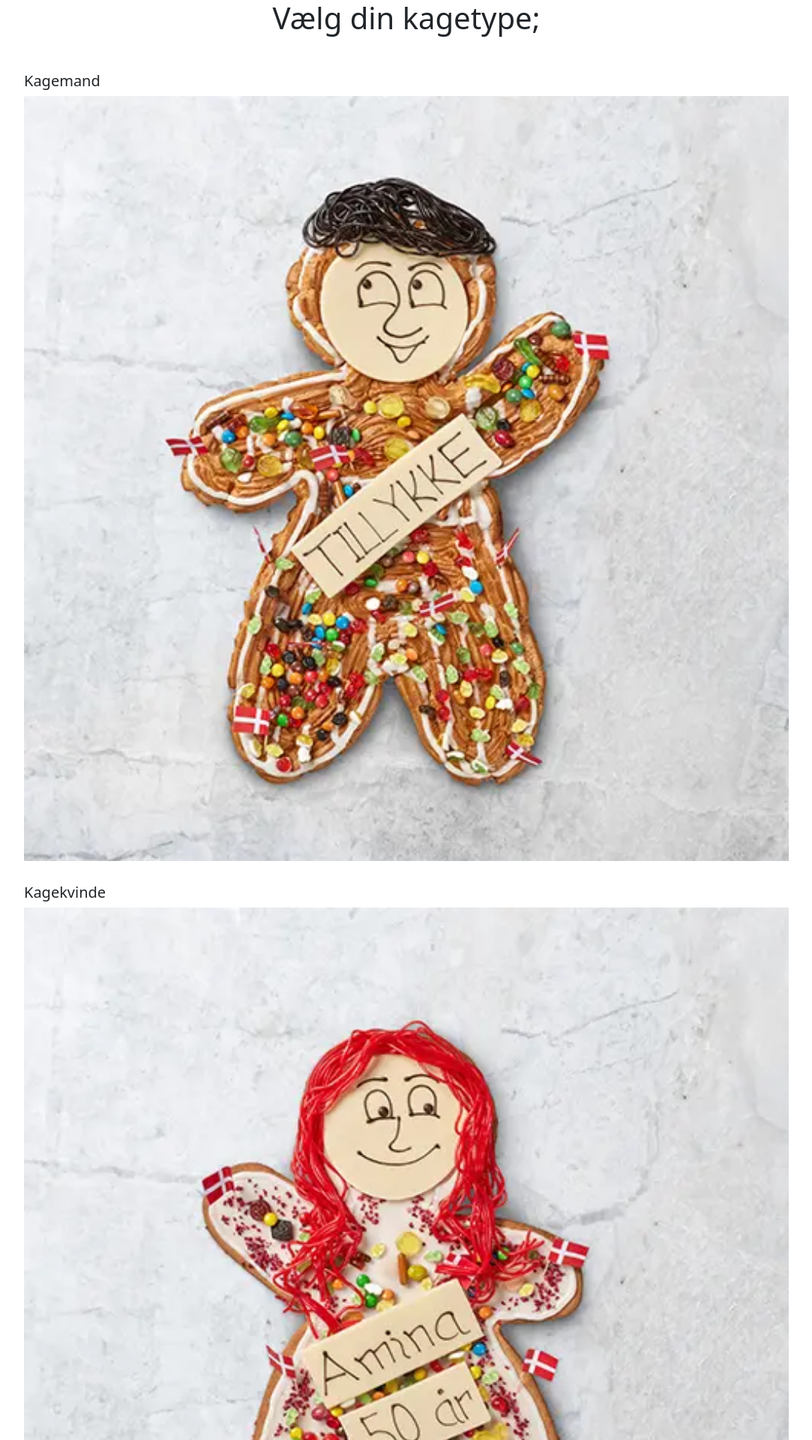
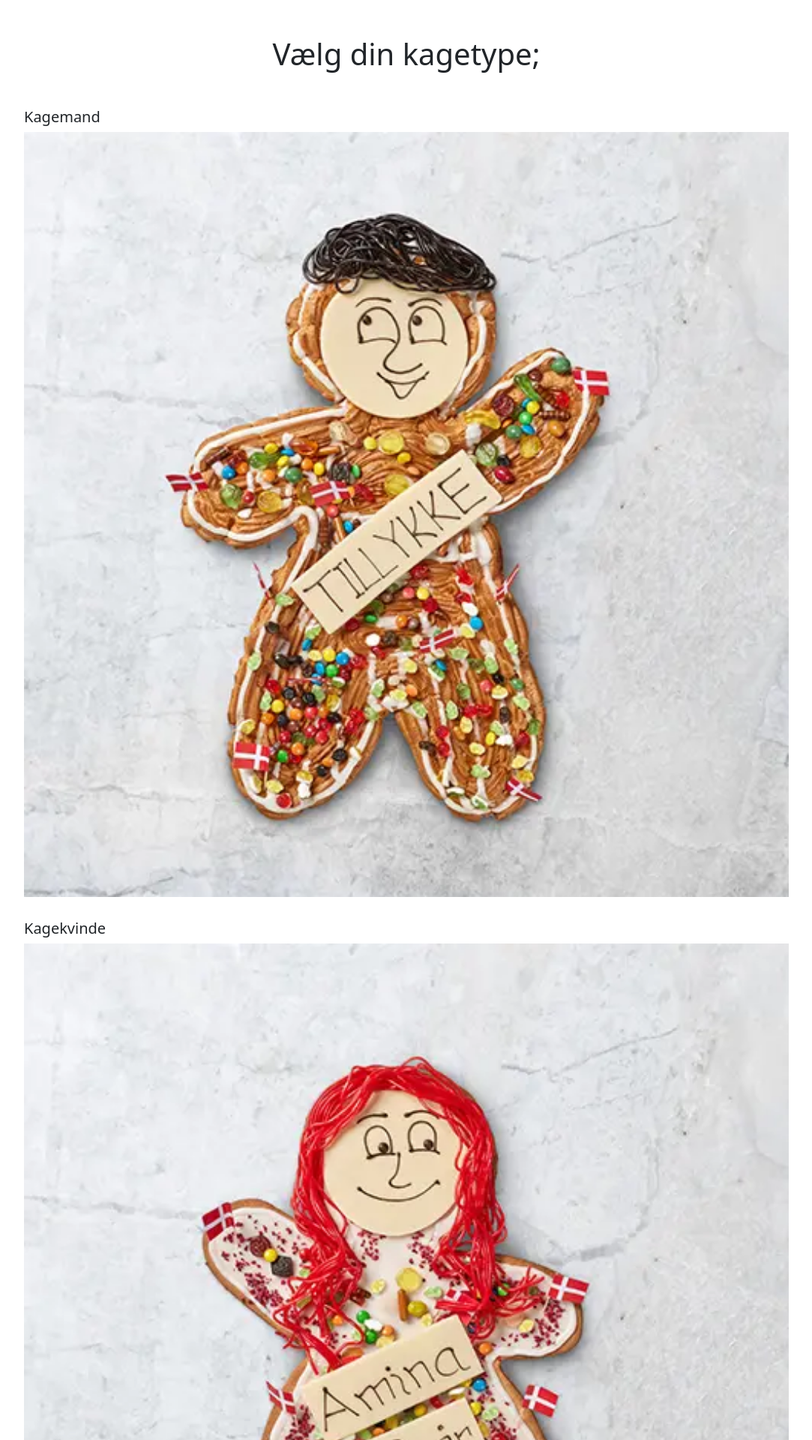
Before and after one commit to MarcGrell/meelo, a PHP site: page /chooseCake.php in a window 1280 px wide. Shown: the top 1920 px of the page at 75% size, without its empty margins (98-1181 px from the left). Run offline with PHP 8.4, Linux system fonts and the light colour scheme; style sheets or scripts are compiled from the project's sources; some libraries are stand-ins or nearby versions.

Commit message:
rettelser af margin og titel

```diff
--- a/chooseCake.php
+++ b/chooseCake.php
@@ -21,7 +21,6 @@ require "settings/init.php";
     <meta name="viewport" content="width=device-width, initial-scale=1">
     <script src="https://kit.fontawesome.com/30d6e0b537.js" crossorigin="anonymous"></script>
 </head>
-
 <body>
 
 
@@ -29,7 +28,7 @@ require "settings/init.php";
     <div class="row justify-content-center align-items-center px-5">
 
         <div>
-            <h1 class="mb-5 text-center">Vælg din kagetype;</h1>
+            <h1 class="mb-5 mt-5 text-center">Vælg din kagetype;</h1>
         </div>
 
         <div class="col-12 mb-4">
@@ -42,8 +41,7 @@ require "settings/init.php";
             </label>
         </div>
 
-
-        <div class="col-12">
+        <div class="col-12 mb-4">
                 <h5 class="text-start">Kagekvinde</h5>
             <label class="form-check-label w-100 kage-valg">
                 <input type="radio" name="kagetype" value="kagedame" class="form-check-input d-none">
@@ -53,7 +51,7 @@ require "settings/init.php";
             </label>
         </div>
 
-        <div class="col-12">
+        <div class="col-12 mb-4">
                 <h5 class="text-start">Kageperson</h5>
             <label class="form-check-label w-100 kage-valg">
                 <input type="radio" name="kagetype" value="kageperson" class="form-check-input d-none">
@@ -71,9 +69,6 @@ require "settings/init.php";
     </div>
 </div>
 
-
-
-
 <script src="https://cdn.jsdelivr.net/npm/bootstrap@5.3.3/dist/js/bootstrap.bundle.min.js"></script>
 </body>
 </html>
```
